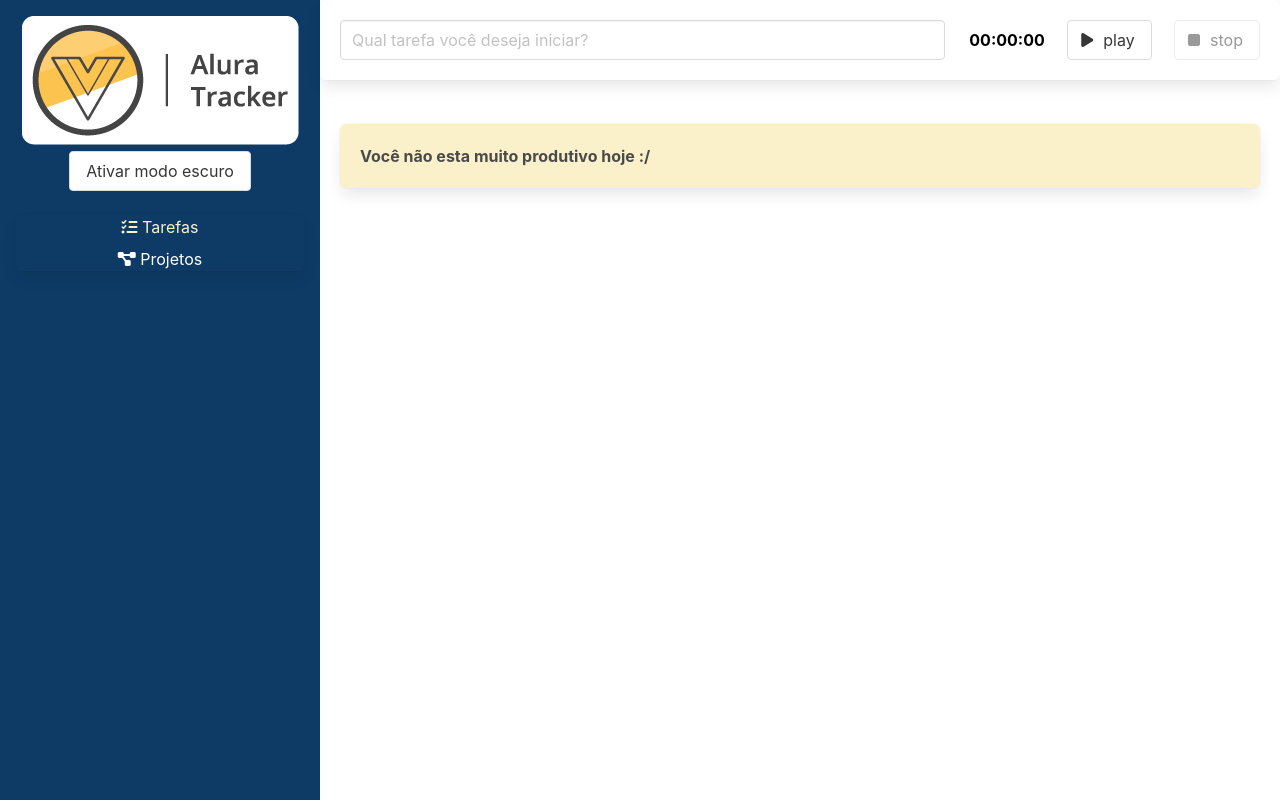
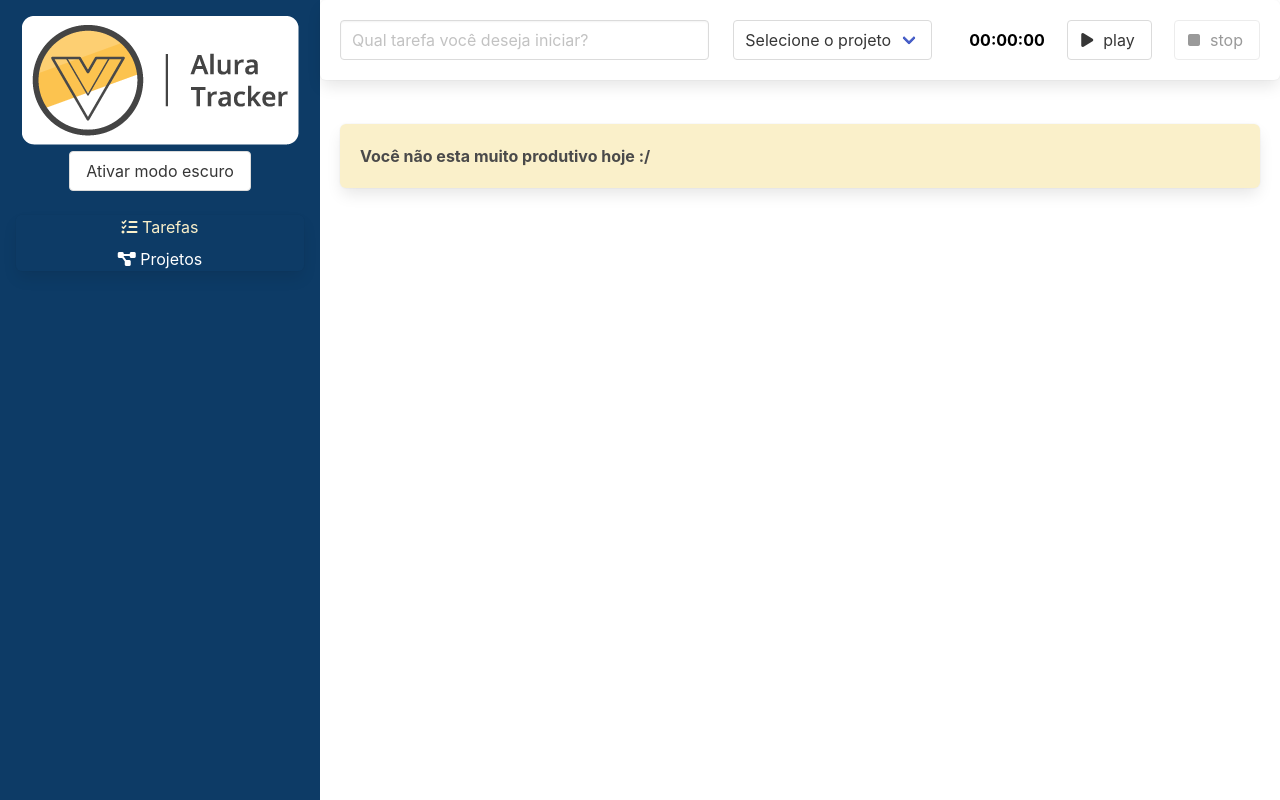
Before and after one commit to Lucas-Maransaldi/first-vue-project, a Vue app: page / in a window 1280 px wide. Built offline with nearby package versions, Linux system fonts and the light colour scheme.

Commit message:
feat: finalizado aula 2.2

```diff
--- a/src/components/FormularioPrincipal.vue
+++ b/src/components/FormularioPrincipal.vue
@@ -1,43 +1,79 @@
 <template>
   <div class="box formulario">
-        <div  class="columns">
-            <div class="column is-8" role="form" aria-label="Formulario para criação de nova tarefa">
-                <input class="input" type="text" v-model="descricao" placeholder="Qual tarefa você deseja iniciar?"/>
+    <div class="columns">
+      <div
+        class="column is-5"
+        role="form"
+        aria-label="Formulario para criação de nova tarefa"
+      >
+        <input
+          class="input"
+          type="text"
+          v-model="descricao"
+          placeholder="Qual tarefa você deseja iniciar?"
+        />
+      </div>
+      <div class="column is-3">
+        <div class="select">
+          <select v-model="idProjeto">
+            <option value="">Selecione o projeto</option>
+            <option
+              v-for="projeto in projetos"
+              :value="projeto.id"
+              :key="projeto.id"
+            >
+              {{ projeto.nome }}
+            </option>
+          </select>
+        </div>
       </div>
       <div class="column">
-                <Temporizador @finalizado="finalizarTarefa($event)"/>
+        <Temporizador @finalizado="finalizarTarefa" />
       </div>
     </div>
   </div>
 </template>
 <script lang="ts">
-import { defineComponent } from 'vue';
+  import ITarefa from '@/interfaces/ITarefa';
+  import { useStore } from '@/store';
+  import { defineComponent, computed } from 'vue';
   import Temporizador from './Temporizador.vue';
 
   export default defineComponent({
     name: 'FormularioPrincipal',
     components: {
-        Temporizador
+      Temporizador,
     },
     data() {
       return {
-            descricao: ''
-        }
+        descricao: '',
+        idProjeto: '',
+      };
     },
     methods: {
       finalizarTarefa(tempoDecorido: number): void {
-            this.$emit('tarefaFinalizada', { descricao: this.descricao , tempoEmSegundos: tempoDecorido })
+        this.$emit('tarefaFinalizada', {
+          descricao: this.descricao,
+          tempoEmSegundos: tempoDecorido,
+          projeto: this.projetos.find(
+            (projeto) => projeto.id === this.idProjeto
+          ),
+        } as ITarefa);
         this.descricao = '';
       },
     },
-    emits: ['tarefaFinalizada']
+    emits: ['tarefaFinalizada'],
+    setup() {
+      const store = useStore();
+      return {
+        projetos: computed(() => store.state.projetos),
+      };
+    },
   });
 </script>
 <style>
-
   .formulario {
     background: var(--bg-primario);
     color: var(--texto-primario);
   }
-
 </style>
--- a/src/interfaces/ITarefa.ts
+++ b/src/interfaces/ITarefa.ts
@@ -1,4 +1,7 @@
+import IProjeto from "./IProjeto";
+
 export default interface ITarefa {
     descricao: string;
-    tempoEmSegundos: number
+    tempoEmSegundos: number;
+    projeto: IProjeto;
 }
--- a/src/main.ts
+++ b/src/main.ts
@@ -3,7 +3,9 @@ import App from './App.vue'
 
 import '@fortawesome/fontawesome-free/css/all.css'
 import router from './routers'
+import { key, store } from './store'
 
 createApp(App)
     .use(router)
+    .use(store, key)
     .mount('#app')
--- /dev/null
+++ b/src/store/index.ts
@@ -0,0 +1,30 @@
+import IProjeto from "@/interfaces/IProjeto";
+import { InjectionKey } from "vue";
+import { createStore, Store, useStore as vuexUseStore } from "vuex";
+
+interface State {
+    projetos: IProjeto[]
+}
+
+const defaultState: State = {
+    projetos: []
+}
+
+export const key: InjectionKey<Store<State>> = Symbol();
+
+export const store = createStore<State>({
+    state: defaultState,
+    mutations: {
+        'ADICIONA_PROJETO'(state, nomeDoProjeto: string) {
+            const projeto: IProjeto = {
+                id: new Date().toISOString(),
+                nome: nomeDoProjeto
+            };
+            state.projetos.push(projeto);
+        }
+    }
+});
+
+export function useStore(): Store<State> {
+    return vuexUseStore(key);
+}
--- a/src/views/Projetos.vue
+++ b/src/views/Projetos.vue
@@ -34,25 +34,28 @@
 </template>
 
 <script lang="ts">
-  import IProjeto from "@/interfaces/IProjeto";
-  import { defineComponent } from "vue";
+  import { useStore } from '@/store';
+  import { defineComponent, computed } from 'vue';
 
   export default defineComponent({
-    name: "Projetos",
+    name: 'Projetos',
     data() {
       return {
-        nomeDoProjeto: "",
-        projects: [] as IProjeto[],
+        nomeDoProjeto: '',
       };
     },
     methods: {
       salvar(): void {
-        const projeto: IProjeto = {
-          nome: this.nomeDoProjeto,
-          id: new Date().toISOString(),
-        };
-        this.projects.push(projeto);
+        this.store.commit('ADICIONA_PROJETO', this.nomeDoProjeto);
+        this.nomeDoProjeto = '';
       },
+    },
+    setup() {
+      const store = useStore();
+      return {
+        store,
+        projects: computed(() => store.state.projetos),
+      };
     },
   });
 </script>
```
Also changed, not shown: package.json (+5 -2 lines), 1 other file (tests, documents, lock files or other folders). Lines whose indentation alone changed are shown as unchanged.
